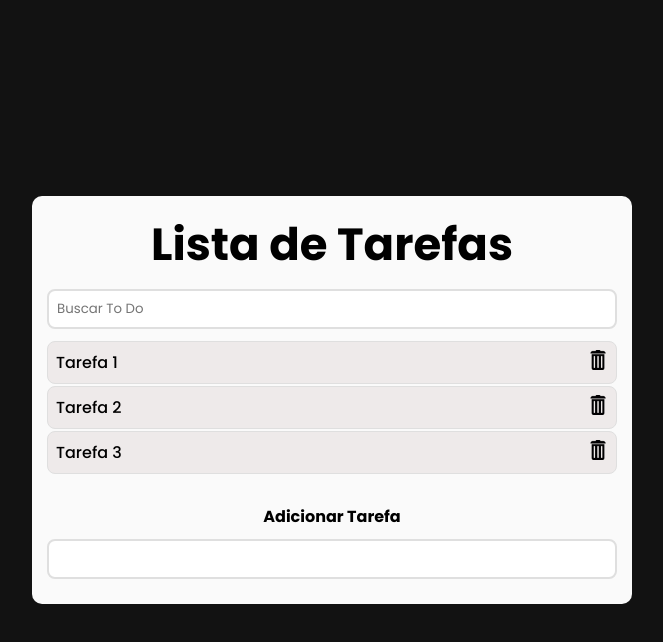
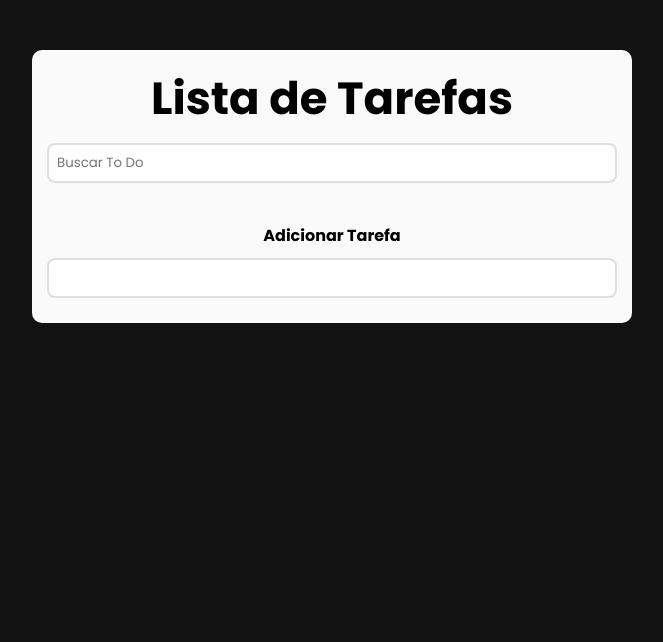
Before and after one commit to ZFabioC/toDoList, a plain HTML site: page index.html in a window 1280 px wide. Shown: the whole page, without its empty margins (308-971 px from the left). Drawn offline with Linux system fonts and the light colour scheme.

Commit message:
Removido elementos LI e ajustado CSS

```diff
--- a/css/style.css
+++ b/css/style.css
@@ -7,7 +7,6 @@
 
 body {
     width: 100vw;
-    height: 100vh;
     background-color: #121212;
     display: flex;
     justify-content: center;
@@ -21,7 +20,7 @@ body {
     overflow: hidden;
     padding: 15px;
     border-radius: 10px;
-    margin: 15px;
+    margin: 50px 15px;
 }
 
 .form-input {
--- a/index.html
+++ b/index.html
@@ -19,22 +19,7 @@
             </form>
         </header>
 
-        <ul class="content-todos">
-            <li class="content-li">
-                <span>Tarefa 1</span>
-                <img class="trash-icon" src="./assets/recycle-bin-icon.png">
-            </li>
-
-            <li class="content-li">
-                <span>Tarefa 2</span>
-                <img class="trash-icon" src="./assets/recycle-bin-icon.png">
-            </li>
-
-            <li class="content-li">
-                <span>Tarefa 3</span>
-                <img class="trash-icon" src="./assets/recycle-bin-icon.png">
-            </li>
-        </ul>
+        <ul class="content-todos"></ul>
 
         <form class="form-todo">
             <label for="input-todo">Adicionar Tarefa</label>
```
